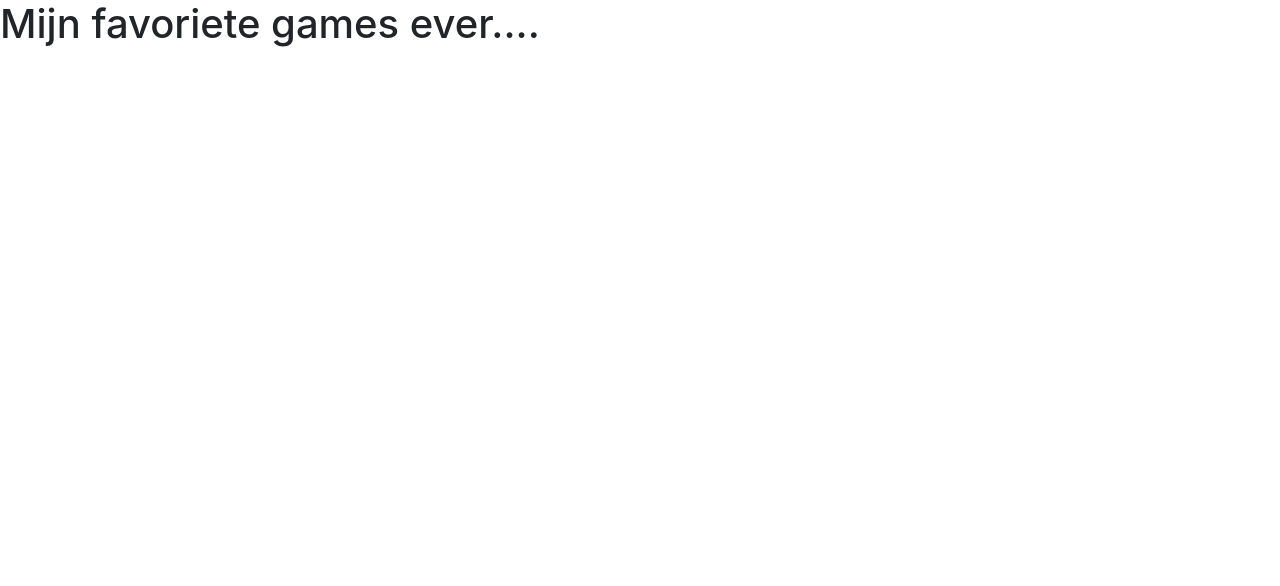
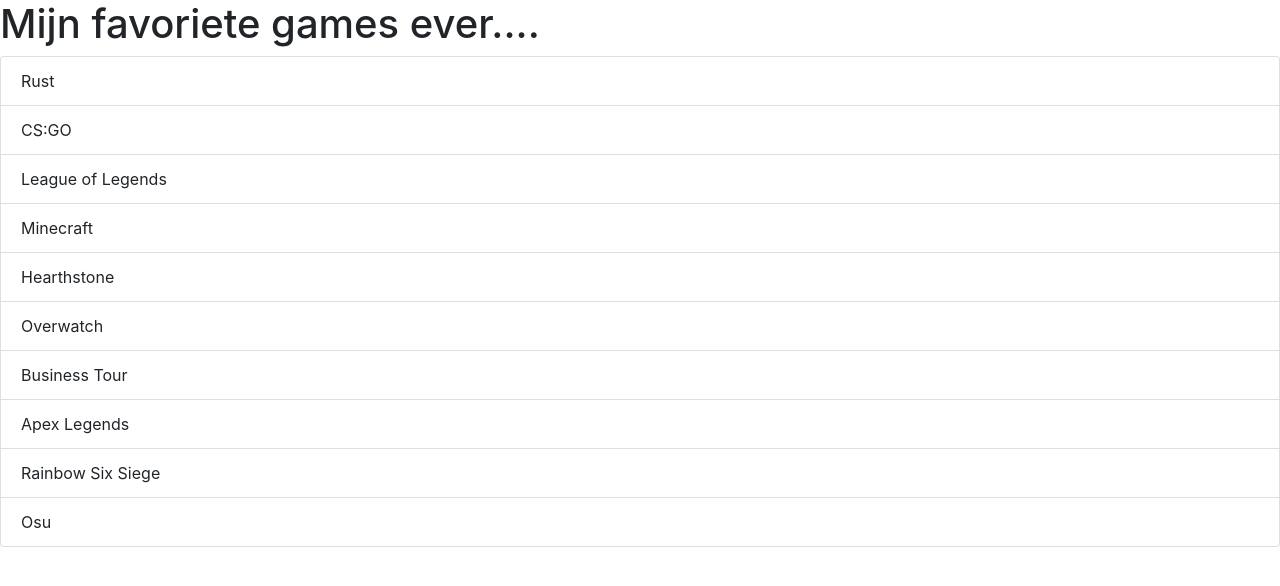
Before and after one commit to PhewPhew/vebr-kenny-nguyen-327568, a plain HTML site: page index.html in a window 1280 px wide. Drawn offline with nearby package versions, Linux system fonts and the light colour scheme.

Commit message:
10 games

```diff
--- a/index.html
+++ b/index.html
@@ -13,6 +13,19 @@
   <body>
     <h1>Mijn favoriete games ever....</h1>
 
+    <ul class="list-group">
+        <li class="list-group-item">Rust</li>
+        <li class="list-group-item">CS:GO</li>
+        <li class="list-group-item">League of Legends</li>
+        <li class="list-group-item">Minecraft</li>
+        <li class="list-group-item">Hearthstone</li>
+        <li class="list-group-item">Overwatch</li>
+        <li class="list-group-item">Business Tour</li>
+        <li class="list-group-item">Apex Legends</li>
+        <li class="list-group-item">Rainbow Six Siege</li>
+        <li class="list-group-item">Osu</li>
+      </ul>
+
     <!-- Optional JavaScript -->
     <!-- jQuery first, then Popper.js, then Bootstrap JS -->
     <script src="https://code.jquery.com/jquery-3.3.1.slim.min.js" integrity="sha384-q8i/X+965DzO0rT7abK41JStQIAqVgRVzpbzo5smXKp4YfRvH+8abtTE1Pi6jizo" crossorigin="anonymous"></script>
```
